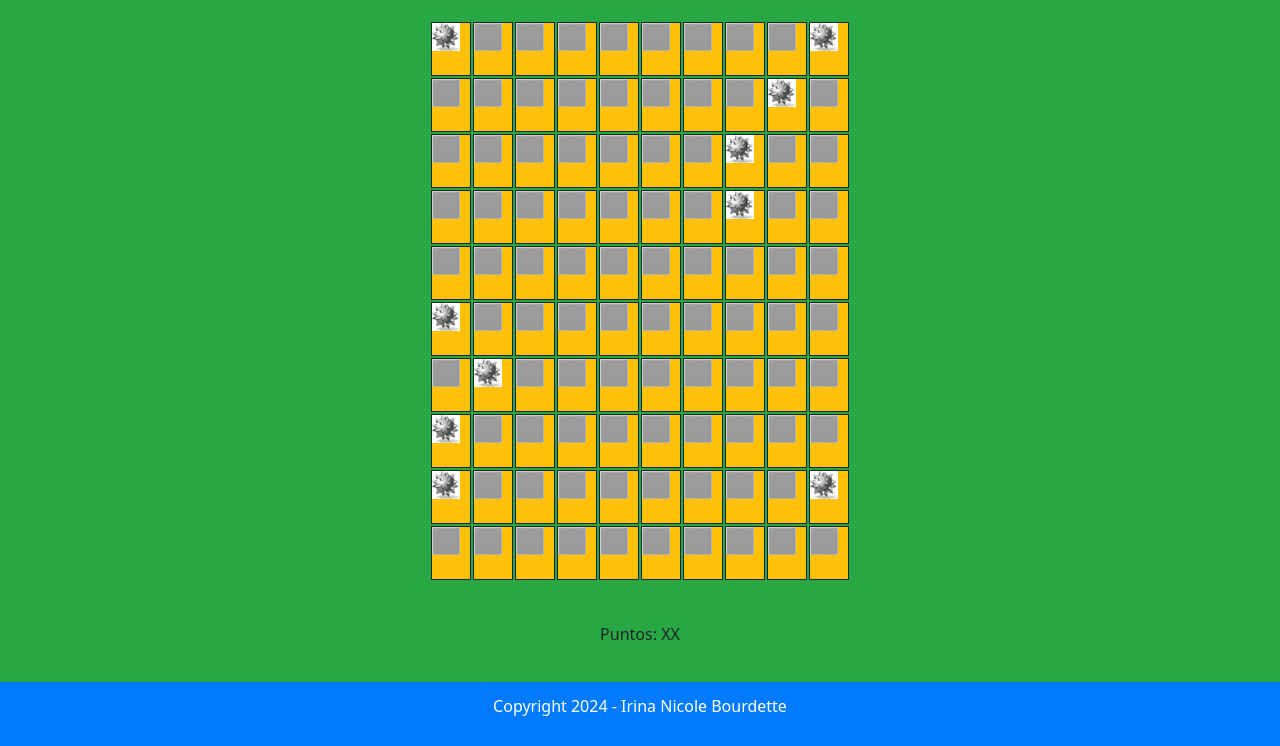
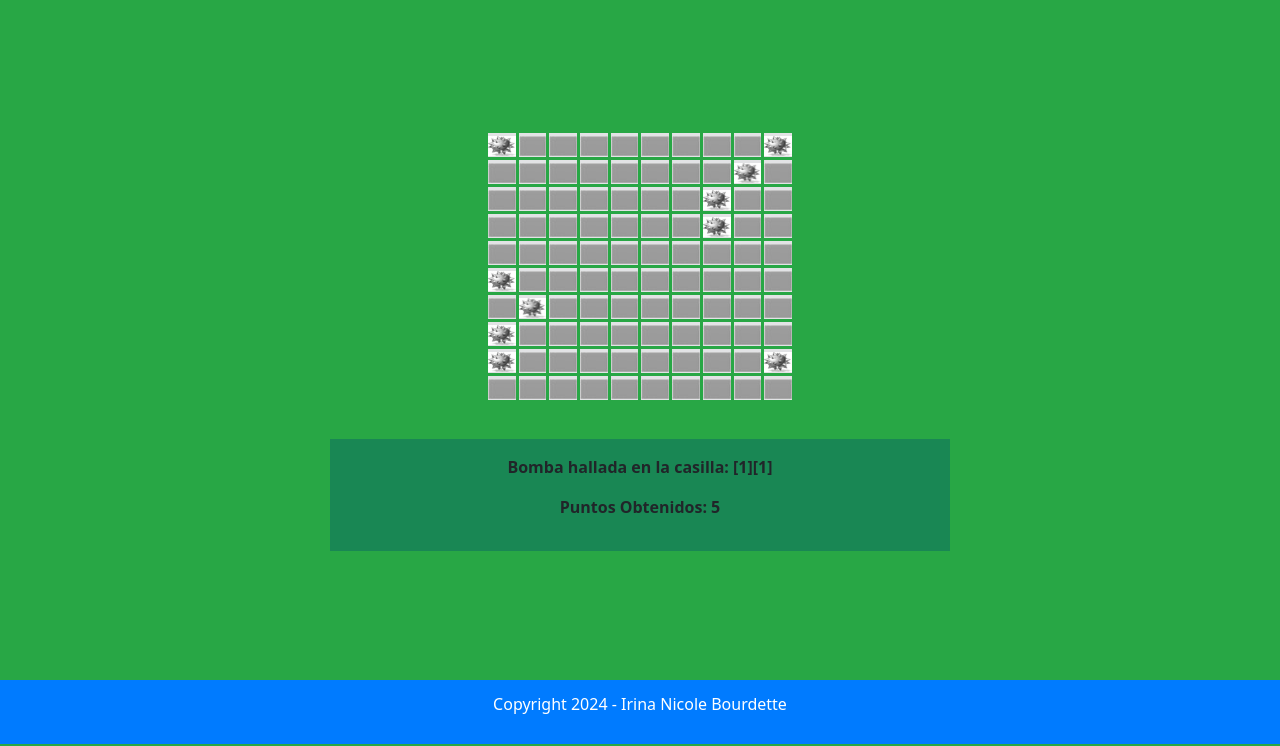
Before and after one commit to irinanicole/Lab-SW-2, a PHP site: page / in a window 1280 px wide. Shown: the part 56-802 px from the top of the page. Run offline with PHP 8.4, Linux system fonts and the light colour scheme; some libraries are stand-ins or nearby versions.

Commit message:
Segundo Commit

```diff
--- a/TP03-BourdetteIrinaNicole/Ejercicio-05/css/mi_estilo.css
+++ b/TP03-BourdetteIrinaNicole/Ejercicio-05/css/mi_estilo.css
@@ -33,21 +33,23 @@ section {
 }
 table {
     border-collapse: separate;
-    border-spacing: 2px;
+    border-spacing: 3px;
     margin-bottom: 20px;
-
 }
-th, td {
-    width: 40px;
-    height: 40px;
+td {
+    width: 20px;
+    height: 20px;
     background-color: #ffc107; /* Color llamativo para las celdas de la tabla */
-    border: 1px solid #212529;
-
 }
 /*figure {
     width: 100%;
     height: 100%;
 }*/
+/*img {
+    width: 100%;
+    height: 100%;
+    object-fit: cover;
+}*/
 footer {
     height: 8vh;
 }
--- a/TP03-BourdetteIrinaNicole/Ejercicio-05/index.php
+++ b/TP03-BourdetteIrinaNicole/Ejercicio-05/index.php
@@ -29,7 +29,7 @@
 
     // print_r($matriz);
 ?>
-        <table>
+        <table class="table table-responsive table-secondary table-borderless align-middle w-25 h-100">
             <!-- Generar una tabla 10x10 -->
             <tbody>
                 <!-- Crear filas de la tabla -->
@@ -40,16 +40,16 @@
                         echo '<tr>';
                         for ($j = 0; $j <10; $j++) {
                             if ($matriz[$i][$j] == 'B') {
-                                echo '<td>
-                                            <figure class="figure text-center">
-                                                <img src="img/mina.jpg" alt="bomba" class="figure-img ">
-                                            </figure>
+                                echo '<td class="p-0">
+
+                                                <img src="img/mina.jpg" alt="bomba" class="img-fluid w-100 h-100">
+
                                     </td>';
                             } else {
-                                echo '<td>
-                                            <figure class="figure text-center">
-                                                <img src="img/vacio.jpg" alt="vacio" class="figure-img">
-                                            </figure>
+                                echo '<td class="p-0">
+
+                                                <img src="img/vacio.jpg" alt="vacio" class="img-fluid w-100 h-100">
+
                                     </td>';
                             }
                         }
@@ -58,8 +58,24 @@
                 ?>
             </tbody>
         </table>
-        <section>
-            <p>Puntos: XX</p>
+        <section class="bg bg-success p-3">
+            <?php
+                $min = 1; $max = 10;
+                $sigueJugando = true;
+                $puntos = 0;
+                do {
+                    $num1 = mt_rand ($min,$max);
+                    $num2 = mt_rand ($min,$max);
+                    if ($matriz[($num1-1)][($num2-1)] == 'B') {
+                        $sigueJugando = false;
+                    } else {
+                        $puntos++;
+                    }
+                } while ($sigueJugando == true);
+
+                echo '<p><strong>Bomba hallada en la casilla: ['.$num1.']['.$num2.']</strong></p>';
+                echo '<p><strong>Puntos Obtenidos: '.$puntos.'</strong></p>';
+            ?>
         </section>
 
 <?php
```
